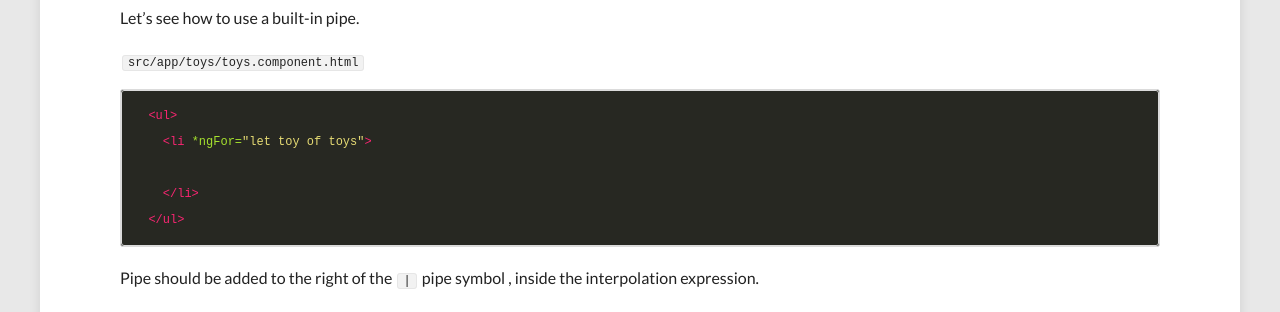
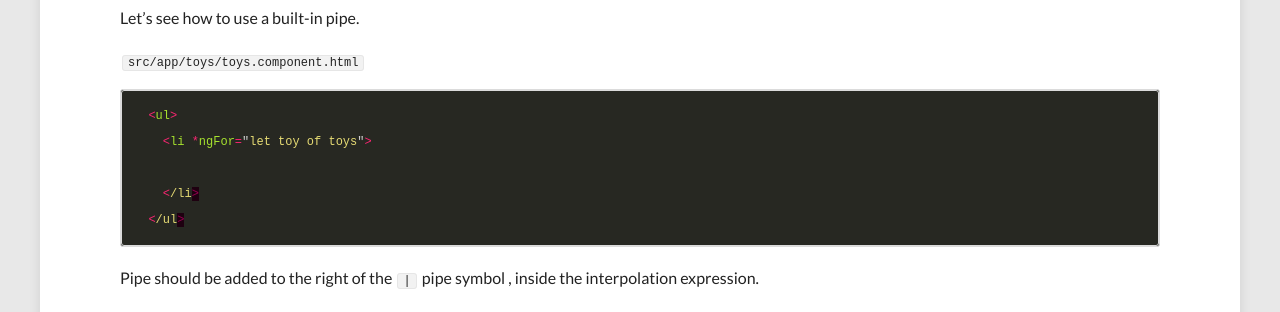
Before and after one commit to DeepikaRajendran/dev-mom, a Jekyll site: the page built from _posts/2017-12-17-pipes.md, in a window 1280 px wide and 900 px high, scrolled down 308 px. Shown: the part 151-463 px from the top of the window. Built offline with Jekyll 4.4.1, drawn with Linux system fonts in a browser that asks for light colours; nearby versions of some CDN libraries; our own code applies the rules of GitHub Pages for plain Markdown files.

Commit message:
Update 2017-12-17-pipes.md

````diff
--- a/_posts/2017-12-17-pipes.md
+++ b/_posts/2017-12-17-pipes.md
@@ -11,7 +11,7 @@ Let's see how to use a built-in pipe.
 
 `src/app/toys/toys.component.html`
 
-```html
+```javascript
   <ul>
     <li *ngFor="let toy of toys">
       {{toy.color}} {{ toy.name | titlecase}}
````
